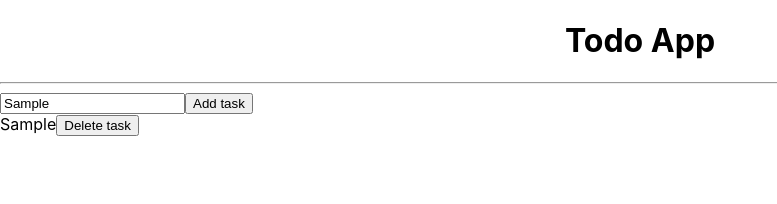
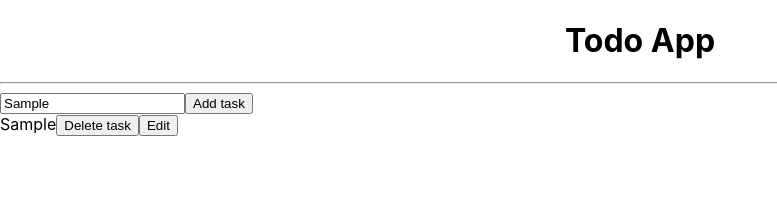
Before and after one commit to Mockingjai/simpleToDoApp, a React (Create React App) app: page / in a window 1280 px wide. Both pictures are taken after typing "Sample" into the empty fields and a click on the button "Add task". Shown: the top 204 px of the page, without its empty margins (0-777 px from the left). Built offline with nearby package versions, Linux system fonts and the light colour scheme.

Commit message:
Finished corrections

```diff
--- a/src/App.js
+++ b/src/App.js
@@ -10,10 +10,15 @@ class App extends Component {
             title: '',
             data: [],
             id: 0,
+            isModalOpen: false,
         }
     }
 
-    handleInputChange = e => this.setState({title: e.target.value});
+    handleModalRedactor = () => this.setState({isModalOpen: !this.state.isModalOpen});
+    handleInputChange = e => {
+        this.setState({title: e.target.value});
+        console.log(this.state.title);
+    };
     handleSubmitChanges = e => {
         e.preventDefault();
         const newTitle = {
@@ -27,10 +32,20 @@ class App extends Component {
         });
         console.log(this.state.title);
     };
-    handleDelete = id => {
+    handleDeleteTask = id => {
         const filteredData = this.state.data.filter(listItem => listItem.id !== id);
         this.setState({
             data: filteredData,
+        })
+    };
+    handleEditTask = id => {
+        this.handleModalRedactor();
+        const filteredData = this.state.data.filter(item => item.id !== id);
+        const selectedData = this.state.data.find(item => item.id === id);
+        console.log(selectedData);
+        this.setState({
+            data: filteredData,
+            id: id,
         })
     };
 
@@ -47,7 +62,11 @@ class App extends Component {
                 <TodoList
                     data={this.state.data}
                     title={this.state.title}
-                    handleDelete={this.handleDelete}
+                    handleDelete={this.handleDeleteTask}
+                    handleEditTask={this.handleEditTask}
+                    handleInputChange={this.handleInputChange}
+                    handleModalRedactor={this.handleModalRedactor}
+                    isModalOpen={this.state.isModalOpen}
                 />
             </div>
         )
--- /dev/null
+++ b/src/TodoList/TodoItem/ModalWindow/ModalWindow.js
@@ -0,0 +1,30 @@
+import React from 'react';
+import PropTypes from 'prop-types';
+class Modal extends React.Component {
+    render() {
+        if(!this.props.isModalOpen) {
+            return null;
+        }
+        return (
+            <div className="backdropStyle">
+                <div className="modalStyle">
+                    <input type="text"  onChange={this.props.handleInputChange} defaultValue={this.props.title} />
+                    <div className="footer">
+                        <button onClick={() => this.props.handleEditTask(this.props.title)}>Edit</button>
+                        <button>
+                            Close
+                        </button>
+                    </div>
+                </div>
+            </div>
+        );
+    }
+}
+
+Modal.propTypes = {
+    onClose: PropTypes.func.isRequired,
+    show: PropTypes.bool,
+    children: PropTypes.node
+};
+
+export default Modal;
--- a/src/TodoList/TodoItem/TodoItem.js
+++ b/src/TodoList/TodoItem/TodoItem.js
@@ -1,5 +1,5 @@
 import React, { Component } from 'react';
-
+import Modal from './ModalWindow/ModalWindow';
 class TodoItem extends Component {
     render() {
         return(
@@ -7,12 +7,21 @@ class TodoItem extends Component {
                 {
                     this.props.data.map(listItem => {
                         return (
+                            <div>
                             <li
                                 style={{listStyle: 'none'}}
                                 key={listItem.id}>
-                                {listItem.title}
-                                <button onClick={() => this.props.handleDelete(listItem.id)}>Delete task</button>
+                                {this.props.title}
+                                <button onClick={() => this.props.handleDeleteTask(listItem.id)}>Delete task</button>
+                                <button onClick={() => this.props.handleEditTask()}>Edit</button>
                             </li>
+                            <Modal
+                                isModalOpen={this.props.isModalOpen}
+                                title={listItem.title}
+                                handleInputChange={this.props.handleInputChange}
+                                handleEditTask={this.props.handleEditTask}
+                            />
+                            </div>
                         )
                     })
                 }
--- a/src/TodoList/TodoList.js
+++ b/src/TodoList/TodoList.js
@@ -6,7 +6,10 @@ class TodoList extends Component {
             <TodoItem
                 data={this.props.data}
                 title={this.props.title}
-                handleDelete={this.props.handleDelete}
+                handleDelete={this.props.handleDeleteTask}
+                handleEditTask={this.props.handleEditTask}
+                isModalOpen={this.props.isModalOpen}
+                handleInputChange={this.props.handleInputChange}
             />
         )
     }
```
